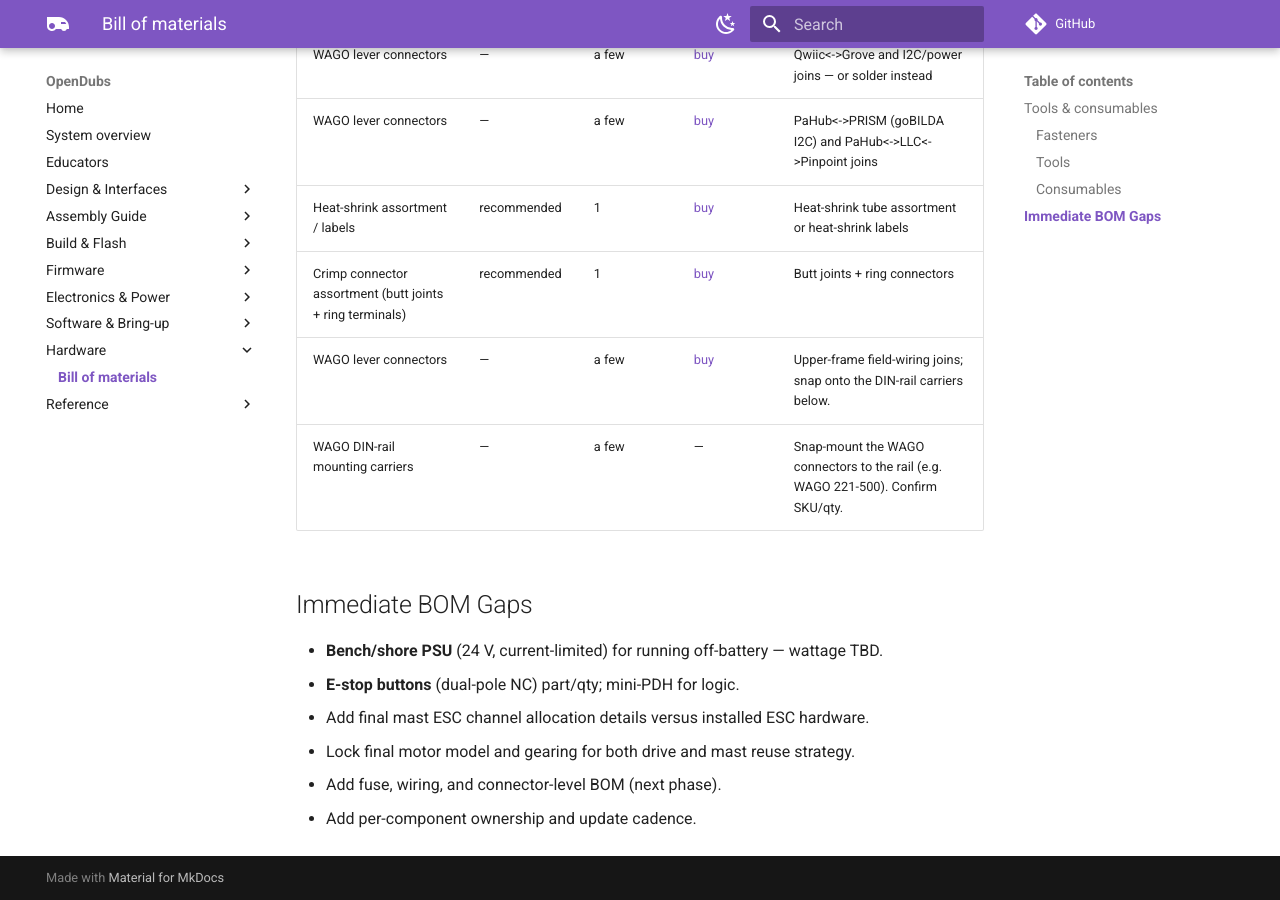
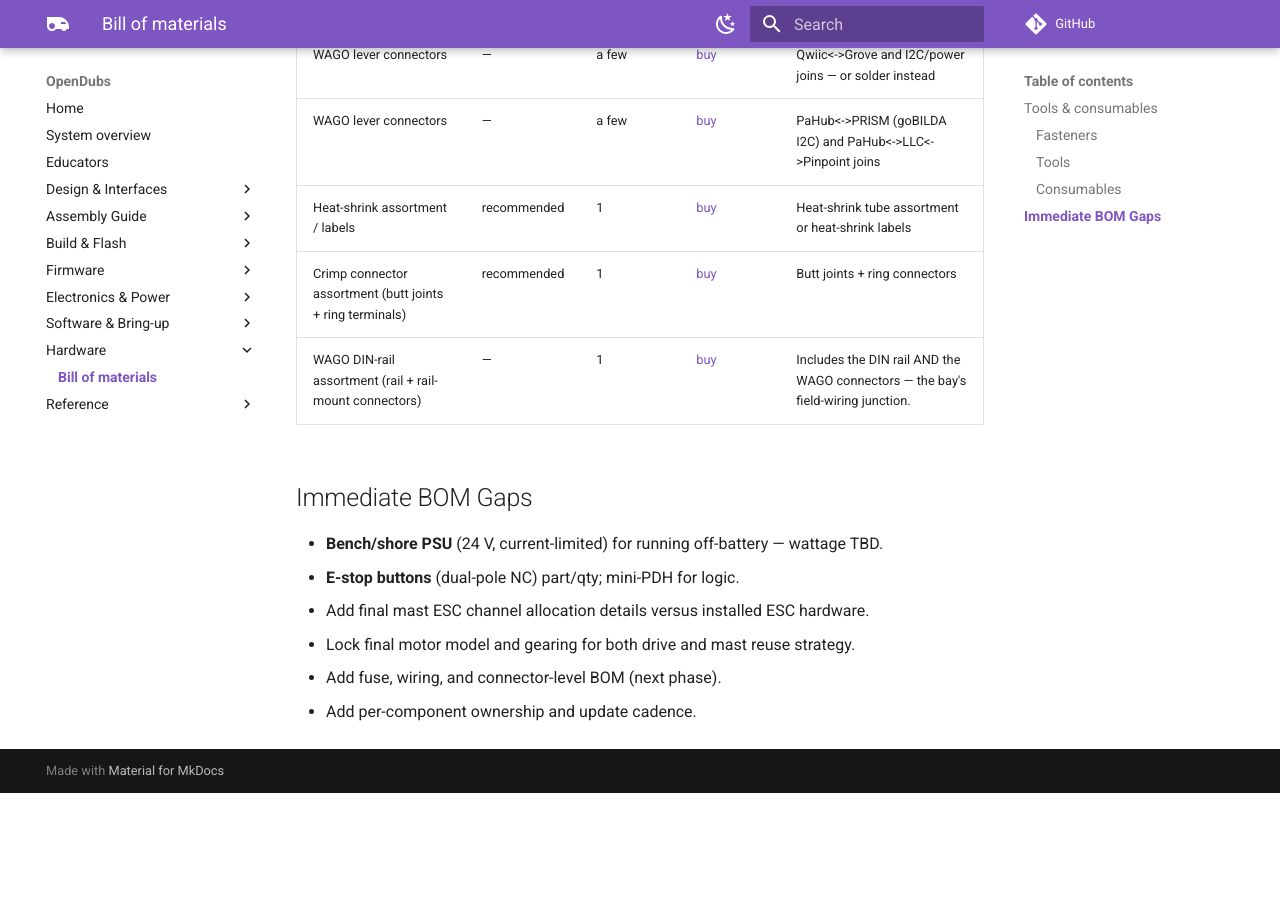
Before and after one commit to UW-Allen-School-Robotics/opendubs, an MkDocs documentation site: the page built from docs/hardware-bom.md, in a window 1280 px wide and 900 px high, scrolled down 4333 px. Built offline with MkDocs 1.6.1 and Material for MkDocs 9.7.7, drawn with Linux system fonts in a browser that asks for light colours; comment, search, counter and statistics services are not loaded; after the commit the page ends 5126 px from its top, so only the background shows below that.

Commit message:
docs: real sources for the Right Upper Electronics Bay BOM
StampPLC (K141) and its PoE module (A165) now link to DigiKey (good US stock;
available from many sources). The PoE module is the Ethernet path the USB-less
StampPLC<->Thor transport rides on, so it's called out in the bay contents.
Collapsed the separate DIN rail / WAGO / carrier rows into the single WAGO
DIN-rail assortment (includes rail + connectors). Only the 3D-printed clip is
now source-less, as it should be.

Co-Authored-By: Claude Opus 4.8 <noreply@anthropic.com>

```diff
--- a/docs/hardware-bom.md
+++ b/docs/hardware-bom.md
@@ -91,8 +91,7 @@ tool links are examples, any equivalent works.
 | WAGO lever connectors | — | a few | [buy](https://a.co/d/09VO6gwP) | PaHub<->PRISM (goBILDA I2C) and PaHub<->LLC<->Pinpoint joins |
 | Heat-shrink assortment / labels | recommended | 1 | [buy](https://a.co/d/04p7f5Vs) | Heat-shrink tube assortment or heat-shrink labels |
 | Crimp connector assortment (butt joints + ring terminals) | recommended | 1 | [buy](https://a.co/d/08GtC4Ql) | Butt joints + ring connectors |
-| WAGO lever connectors | — | a few | [buy](https://a.co/d/09VO6gwP) | Upper-frame field-wiring joins; snap onto the DIN-rail carriers below. |
-| WAGO DIN-rail mounting carriers | — | a few | — | Snap-mount the WAGO connectors to the rail (e.g. WAGO 221-500). Confirm SKU/qty. |
+| WAGO DIN-rail assortment (rail + rail-mount connectors) | — | 1 | [buy](https://a.co/d/07yKPglw) | Includes the DIN rail AND the WAGO connectors — the bay's field-wiring junction. |
 <!-- /BOM-AUTO:purchase:consumables -->
 
 ## Immediate BOM Gaps
```
Also changed, not shown: 2 other files.
